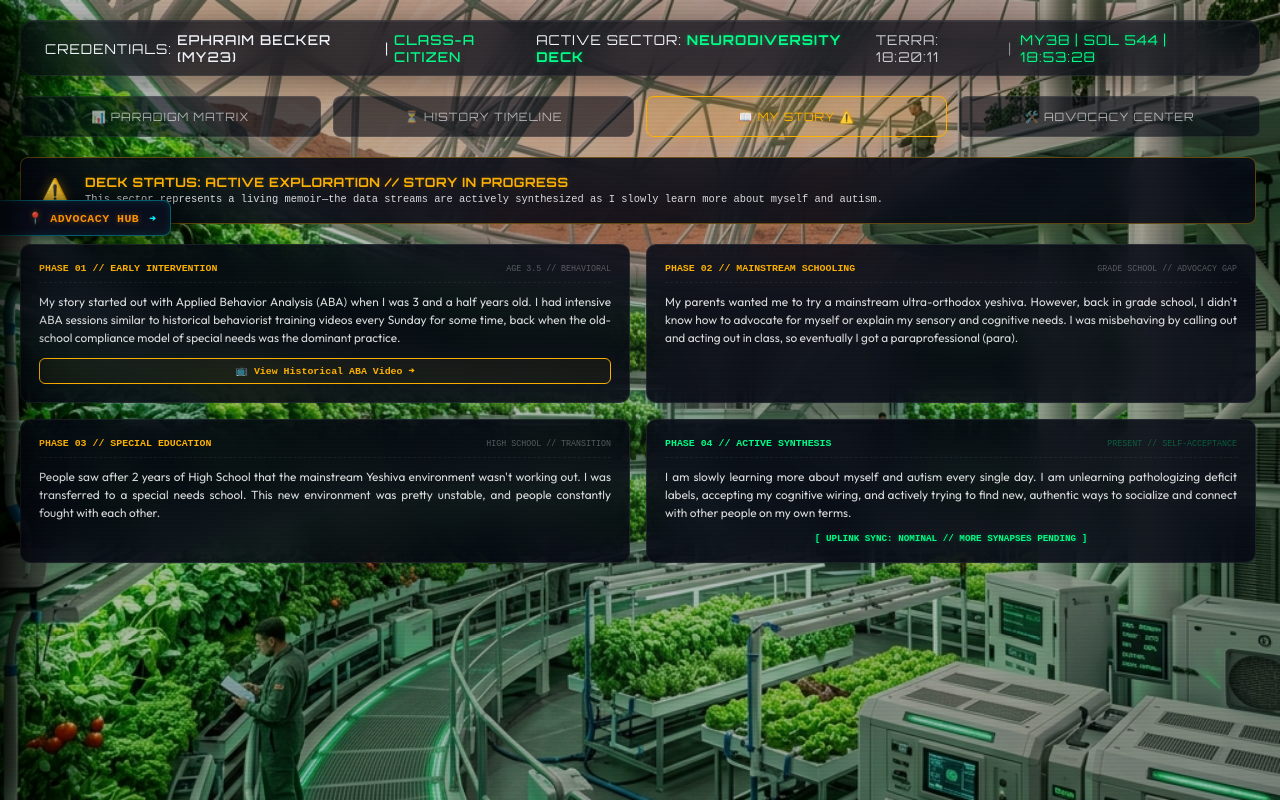
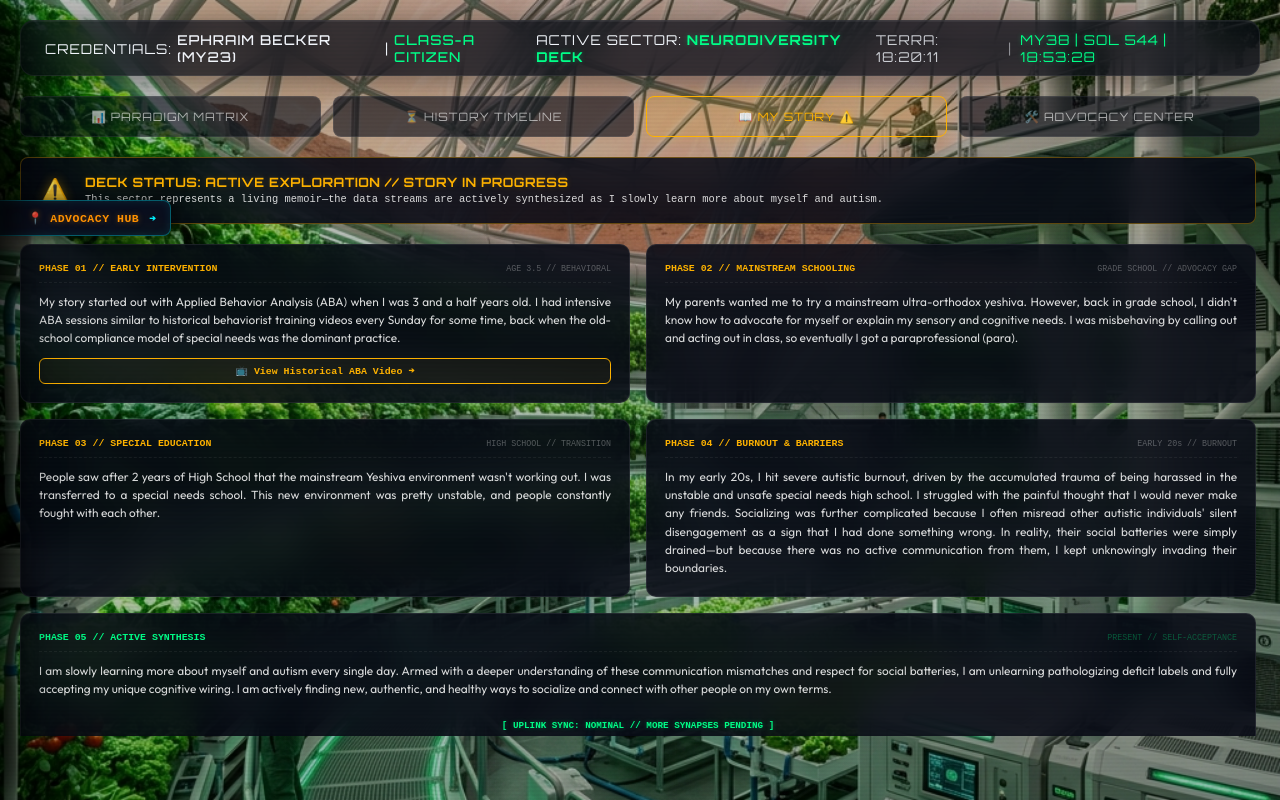
Before and after one commit to EphraimB/ephraim-becker-v3, a Next.js app: page /neurodiversity in a window 1280 px wide. Both pictures are taken after a click on the button "📖 MY STORY ⚠️". Built offline with nearby package versions, Linux system fonts and the light colour scheme.

Commit message:
feat: update Neurodiversity Advocacy story cards with new content and styling for enhanced engagement

```diff
--- a/app/neurodiversity/page.js
+++ b/app/neurodiversity/page.js
@@ -340,8 +340,14 @@ export default function NeurodiversityAdvocacy() {
           grid-template-columns: 1fr 1fr;
           gap: 16px;
         }
+        .story-card-wide {
+          grid-column: span 2;
+        }
 
         @media (max-width: 900px) {
+          .story-card-wide {
+            grid-column: span 1 !important;
+          }
           .neuro-page-shell {
             height: auto !important;
             max-height: none !important;
@@ -854,20 +860,35 @@ export default function NeurodiversityAdvocacy() {
                       </p>
                     </div>
 
-                    {/* Card 4: Fostering Synapses */}
+                    {/* Card 4: Burnout & Communication Mismatch */}
                     <div style={{ background: 'rgba(6, 9, 20, 0.85)', backdropFilter: 'blur(16px)', border: '1.5px solid rgba(255, 255, 255, 0.08)', borderRadius: '10px', padding: '18px', display: 'flex', flexDirection: 'column', gap: '10px' }}>
                       <div style={{ display: 'flex', justifyContent: 'space-between', alignItems: 'center', borderBottom: '1px dashed rgba(255,255,255,0.06)', paddingBottom: '8px' }}>
+                        <span style={{ fontSize: '0.62rem', fontFamily: 'monospace', color: '#ffb300', fontWeight: 'bold' }}>
+                          PHASE 04 // BURNOUT & BARRIERS
+                        </span>
+                        <span style={{ fontSize: '0.52rem', fontFamily: 'monospace', color: 'rgba(255,255,255,0.3)' }}>
+                          EARLY 20s // BURNOUT
+                        </span>
+                      </div>
+                      <p style={{ margin: 0, fontSize: '0.74rem', color: 'rgba(255,255,255,0.85)', lineHeight: '1.55', textAlign: 'justify' }}>
+                        In my early 20s, I hit severe autistic burnout, driven by the accumulated trauma of being harassed in the unstable and unsafe special needs high school. I struggled with the painful thought that I would never make any friends. Socializing was further complicated because I often misread other autistic individuals' silent disengagement as a sign that I had done something wrong. In reality, their social batteries were simply drained—but because there was no active communication from them, I kept unknowingly invading their boundaries.
+                      </p>
+                    </div>
+
+                    {/* Card 5: Fostering Synapses */}
+                    <div className="story-card-wide" style={{ background: 'rgba(6, 9, 20, 0.85)', backdropFilter: 'blur(16px)', border: '1.5px solid rgba(255, 255, 255, 0.08)', borderRadius: '10px', padding: '18px', display: 'flex', flexDirection: 'column', gap: '10px' }}>
+                      <div style={{ display: 'flex', justifyContent: 'space-between', alignItems: 'center', borderBottom: '1px dashed rgba(255,255,255,0.06)', paddingBottom: '8px' }}>
                         <span style={{ fontSize: '0.62rem', fontFamily: 'monospace', color: '#00ff88', fontWeight: 'bold' }}>
-                          PHASE 04 // ACTIVE SYNTHESIS
+                          PHASE 05 // ACTIVE SYNTHESIS
                         </span>
                         <span style={{ fontSize: '0.52rem', fontFamily: 'monospace', color: 'rgba(0,255,136,0.3)' }}>
                           PRESENT // SELF-ACCEPTANCE
                         </span>
                       </div>
                       <p style={{ margin: 0, fontSize: '0.74rem', color: 'rgba(255,255,255,0.85)', lineHeight: '1.55', textAlign: 'justify' }}>
-                        I am slowly learning more about myself and autism every single day. I am unlearning pathologizing deficit labels, accepting my cognitive wiring, and actively trying to find new, authentic ways to socialize and connect with other people on my own terms.
+                        I am slowly learning more about myself and autism every single day. Armed with a deeper understanding of these communication mismatches and respect for social batteries, I am unlearning pathologizing deficit labels and fully accepting my unique cognitive wiring. I am actively finding new, authentic, and healthy ways to socialize and connect with other people on my own terms.
                       </p>
-                      <span style={{ fontSize: '0.58rem', fontFamily: 'monospace', color: '#00ff88', fontWeight: 'bold', marginTop: 'auto', display: 'block', textAlign: 'center', textShadow: '0 0 5px rgba(0,255,136,0.3)' }}>
+                      <span style={{ fontSize: '0.58rem', fontFamily: 'monospace', color: '#00ff88', fontWeight: 'bold', marginTop: '12px', display: 'block', textAlign: 'center', textShadow: '0 0 5px rgba(0,255,136,0.3)' }}>
                         [ UPLINK SYNC: NOMINAL // MORE SYNAPSES PENDING ]
                       </span>
                     </div>
```
